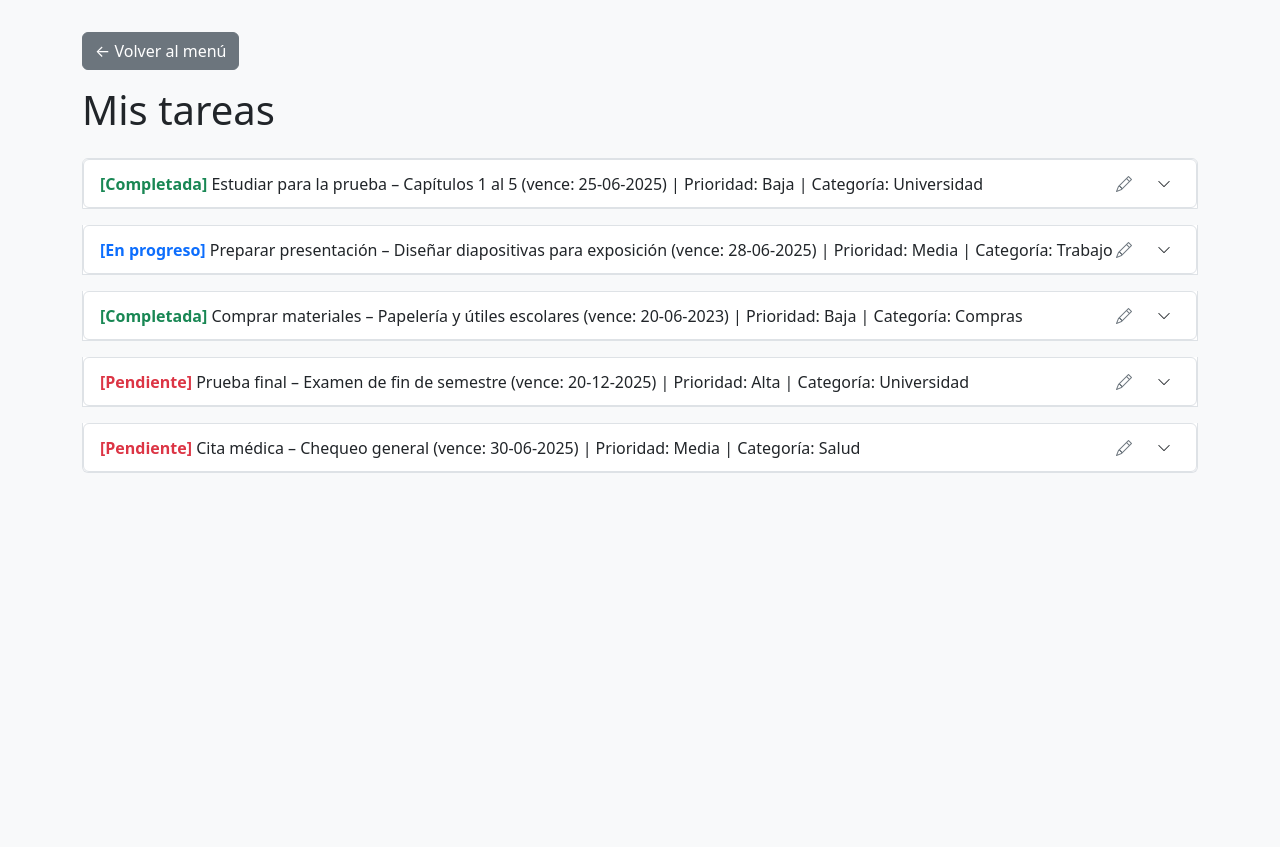
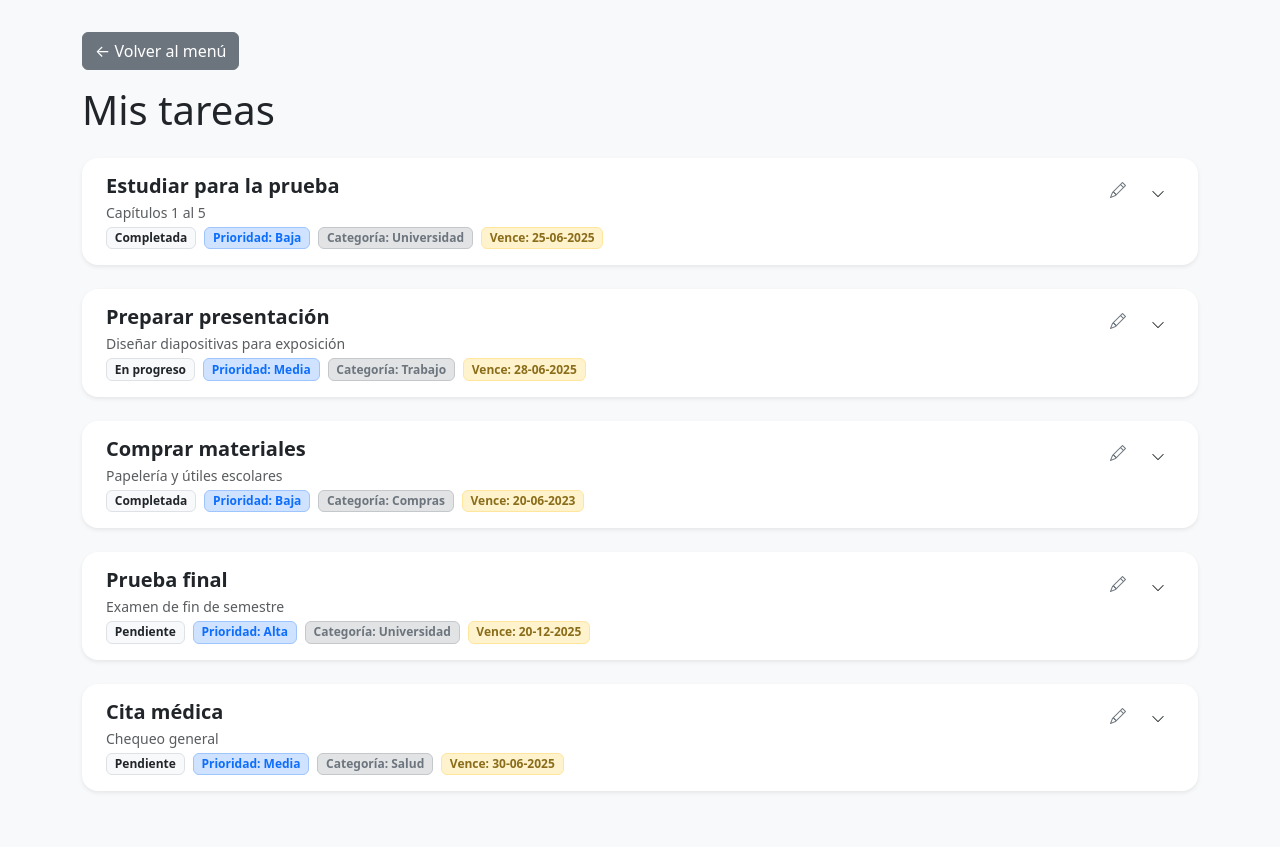
Before and after one commit to filomenatejeda/ToDoList, a Flask app: page /tareas in a window 1280 px wide. Before the commit the page ends 473 px from the top, so only its background shows below. Run offline with Flask 3, Linux system fonts and the light colour scheme.

Commit message:
Update tareas.html

```diff
--- a/templates/tareas.html
+++ b/templates/tareas.html
@@ -23,28 +23,26 @@
         {% set estado_color = 'text-danger' %}
     {% endif %}
 
-    <div class="accordion-item mb-3">
-
-        <!-- Cabecera fuera del botón -->
-        <div class="accordion-header d-flex justify-content-between align-items-center px-3 py-2 bg-white border rounded" id="heading{{ loop.index }}">
+<div class="accordion-item mb-4 border-0 rounded-4 shadow-sm bg-white">
+    <!-- Cabecera del acordeón -->
+    <div class="accordion-header d-flex justify-content-between align-items-start px-4 py-3" id="heading{{ loop.index }}">
         <div class="d-flex flex-column">
-                <div>
-                    <strong class="{{ estado_color }}">[{{ t.estado|capitalize }}]</strong>
-                    {{ t.titulo }} – {{ t.descripcion }}
-                    {% if t.fecha_vencimiento %}(vence: {{ t.fecha_vencimiento }}){% endif %}
-                    | Prioridad: {{ t.prioridad|capitalize }}
-                    | Categoría: {{ t.categoria or "Sin categoría" }}
-
+            <h5 class="mb-1 fw-semibold">{{ t.titulo }}</h5>
+            <p class="mb-1 text-muted small">{{ t.descripcion }}</p>
+            <div class="d-flex flex-wrap gap-2">
+                <span class="badge bg-light text-dark border">{{ t.estado|capitalize }}</span>
+                <span class="badge bg-primary-subtle text-primary border border-primary-subtle">Prioridad: {{ t.prioridad|capitalize }}</span>
+                <span class="badge bg-secondary-subtle text-secondary border border-secondary-subtle">Categoría: {{ t.categoria or "Sin categoría" }}</span>
+                {% if t.fecha_vencimiento %}
+                    <span class="badge bg-warning-subtle border border-warning-subtle fw-semibold" style="color: #8a6d1a;">Vence: {{ t.fecha_vencimiento }}</span>
+                {% endif %}
             </div>
         </div>
 
-            <div class="d-flex align-items-center">
-                <!-- Ícono editar -->
+        <div class="d-flex align-items-start mt-1">
             <a href="{{ url_for('editar_tarea', indice=tarea_idx) }}" class="task-icon me-3" title="Editar tarea">
                 <i class="bi bi-pencil"></i>
             </a>
-                <!-- Botón acordeón -->
-                <!-- Botón plano con ícono chevron -->
             <button class="btn btn-sm btn-chevron toggle-arrow" type="button"
                     data-bs-toggle="collapse"
                     data-bs-target="#collapse{{ loop.index }}"
@@ -52,14 +50,12 @@
                     aria-controls="collapse{{ loop.index }}">
                 <i class="bi bi-chevron-down"></i>
             </button>
-
         </div>
     </div>
 
-        <!-- Contenido colapsable -->
+    <!-- Cuerpo colapsable del acordeón -->
     <div id="collapse{{ loop.index }}" class="accordion-collapse collapse" aria-labelledby="heading{{ loop.index }}" data-bs-parent="#accordionTareas">
         <div class="accordion-body">
-
             {% if t.subtareas %}
                 <h6>Subtareas:</h6>
                 <ul class="list-group mb-4">
@@ -83,11 +79,10 @@
                 <a href="{{ url_for('agregar_subtarea', indice=tarea_idx) }}" class="btn btn-info btn-sm me-2">+ Subtarea</a>
                 <a href="{{ url_for('editar_tarea', indice=tarea_idx) }}" class="btn btn-secondary btn-sm">Editar tarea</a>
             </div>
-
+        </div>
     </div>
 </div>
 
-    </div>
 {% endfor %}
 
 </div>
```
Lines whose indentation alone changed are shown as unchanged.
